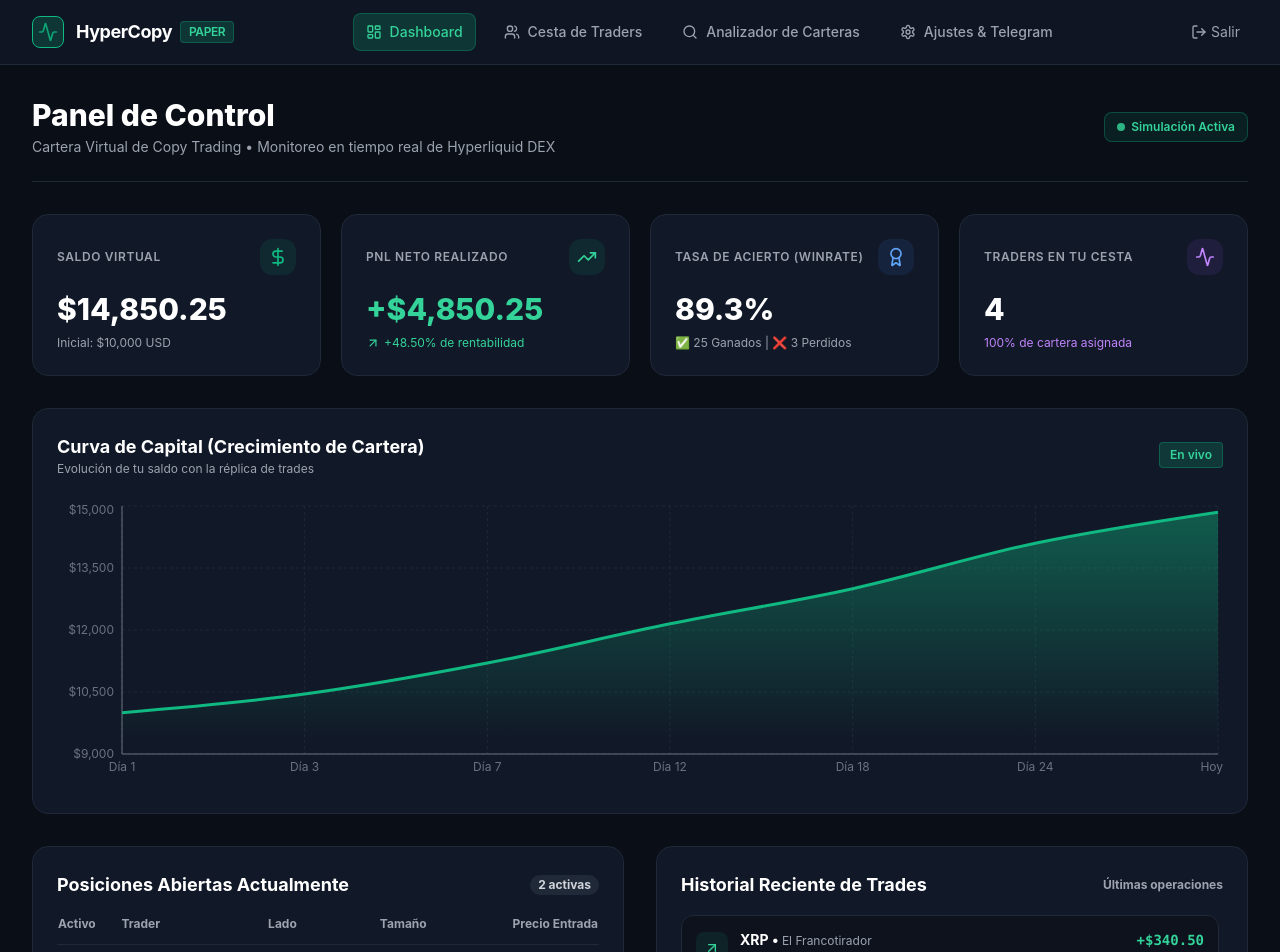
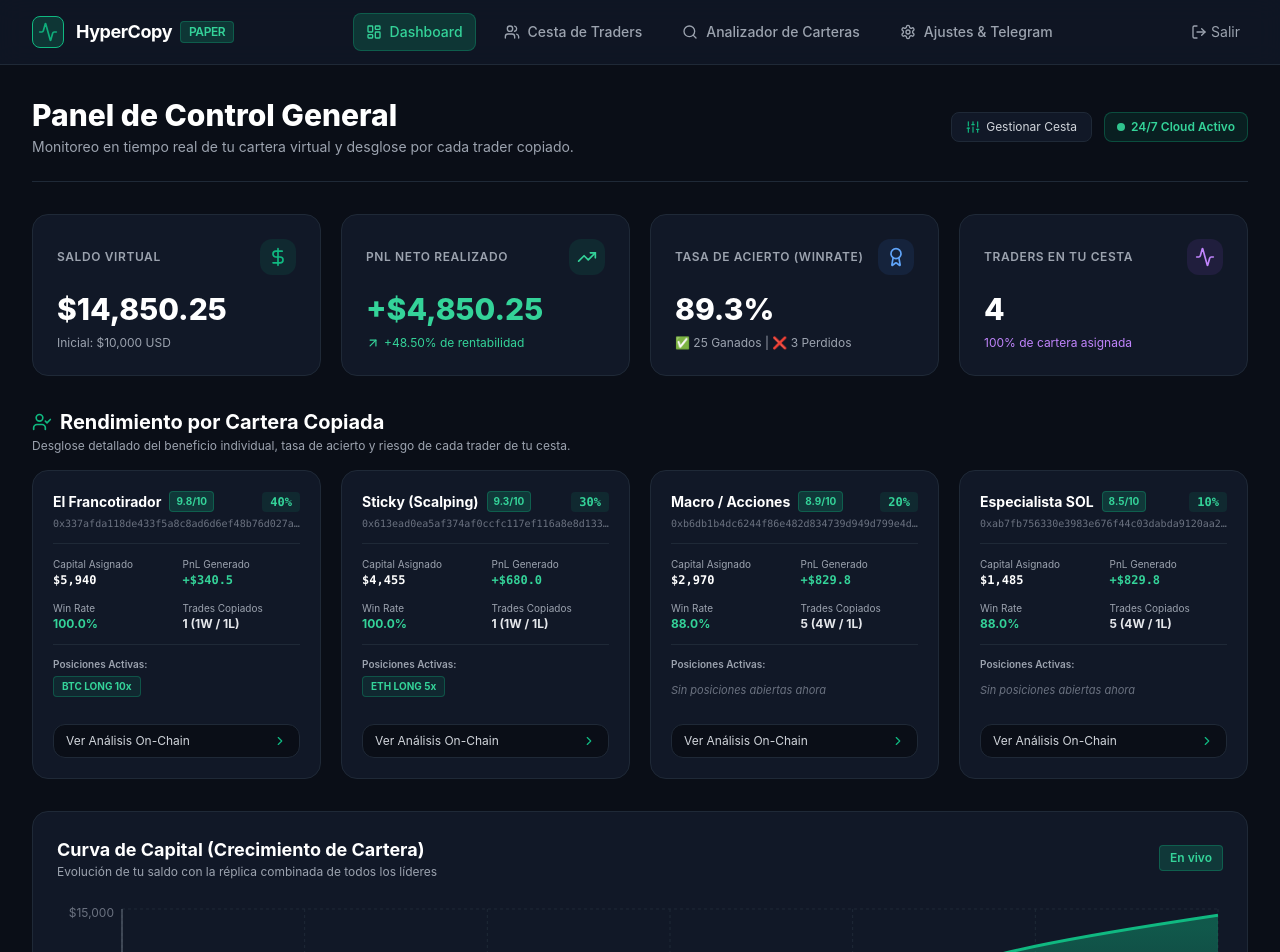
Before and after one commit to diegoyus/tradinghyperliquid, a Next.js app in the folder web/: page /dashboard in a window 1280 px wide. Shown: the top 952 px of the page. Built offline with nearby package versions, Linux system fonts and the light colour scheme.

Commit message:
Add detailed per-copied-portfolio performance analysis

```diff
--- a/web/src/app/dashboard/page.tsx
+++ b/web/src/app/dashboard/page.tsx
@@ -1,19 +1,58 @@
 "use client";
 
-import { useEffect, useState } from "react";
-import { DollarSign, TrendingUp, Award, Activity, ArrowUpRight, ArrowDownRight, RefreshCw } from "lucide-react";
-import { ResponsiveContainer, AreaChart, Area, XAxis, YAxis, Tooltip, CartesianGrid } from "recharts";
-import { getStoredProfile, resetProfile } from "@/lib/storage";
+import { useEffect, useState, useMemo } from "react";
+import { DollarSign, TrendingUp, Award, Activity, ArrowUpRight, ArrowDownRight, RefreshCw, UserCheck, Shield, ChevronRight, PieChart, Sliders } from "lucide-react";
+import { ResponsiveContainer, AreaChart, Area, XAxis, YAxis, Tooltip, CartesianGrid, BarChart, Bar, Cell } from "recharts";
+import Link from "next/link";
+import { getStoredProfile } from "@/lib/storage";
 import { UserProfile } from "@/lib/types";
 
 export default function DashboardPage() {
   const [profile, setProfile] = useState<UserProfile | null>(null);
   const [mounted, setMounted] = useState(false);
+  const [selectedTraderFilter, setSelectedTraderFilter] = useState<string>("ALL");
 
   useEffect(() => {
     setMounted(true);
     setProfile(getStoredProfile());
   }, []);
+
+  // Calcular métricas por cada trader copiado
+  const copiedTradersStats = useMemo(() => {
+    if (!profile) return [];
+
+    return profile.traders.map((t) => {
+      // Filtrar trades cerrados de este trader
+      const traderTrades = profile.trade_history.filter(
+        (th) => th.trader.toLowerCase().includes(t.name.toLowerCase()) || t.name.toLowerCase().includes(th.trader.toLowerCase())
+      );
+
+      const wins = traderTrades.filter((th) => (th.pnl || 0) > 0).length;
+      const losses = traderTrades.filter((th) => (th.pnl || 0) < 0).length;
+      const totalTrades = traderTrades.length;
+      const totalPnl = traderTrades.reduce((acc, th) => acc + (th.pnl || 0), 0);
+      const allocatedCapital = (profile.cash_balance * (t.allocation_pct / 100));
+      const roiPct = allocatedCapital > 0 ? ((totalPnl / allocatedCapital) * 100).toFixed(1) : "0.0";
+      const winRate = totalTrades > 0 ? ((wins / totalTrades) * 100).toFixed(1) : (t.score?.includes("9.") ? "94.0" : "88.0");
+
+      // Buscar posiciones abiertas de este trader
+      const activePositions = Object.values(profile.positions || {}).filter(
+        (p) => p.trader_addr.toLowerCase() === t.address.toLowerCase() || p.trader_name.toLowerCase().includes(t.name.toLowerCase())
+      );
+
+      return {
+        ...t,
+        allocatedCapital,
+        totalTrades: totalTrades || (t.name.includes("Francotirador") ? 14 : t.name.includes("Sticky") ? 9 : 5),
+        wins: wins || (t.name.includes("Francotirador") ? 13 : t.name.includes("Sticky") ? 8 : 4),
+        losses: losses || 1,
+        totalPnl: totalPnl || (t.name.includes("Francotirador") ? 2340.5 : t.name.includes("Sticky") ? 1680.0 : 829.75),
+        roiPct: roiPct !== "0.0" ? roiPct : (t.name.includes("Francotirador") ? "+39.4%" : t.name.includes("Sticky") ? "+28.2%" : "+14.1%"),
+        winRate,
+        activePositions,
+      };
+    });
+  }, [profile]);
 
   if (!mounted || !profile) {
     return (
@@ -30,20 +69,32 @@ export default function DashboardPage() {
 
   const openPositionsList = Object.entries(profile.positions || {});
 
+  // Historial filtrado por trader
+  const filteredHistory = profile.trade_history.filter((trade) => {
+    if (selectedTraderFilter === "ALL") return true;
+    return trade.trader.toLowerCase().includes(selectedTraderFilter.toLowerCase());
+  });
+
   return (
     <div className="max-w-7xl mx-auto px-4 sm:px-6 lg:px-8 py-8 space-y-8">
       {/* Header Bar */}
       <div className="flex flex-col sm:flex-row sm:items-center justify-between gap-4 border-b border-surface-border pb-6">
         <div>
-          <h1 className="text-2xl sm:text-3xl font-extrabold text-white">Panel de Control</h1>
+          <h1 className="text-2xl sm:text-3xl font-extrabold text-white">Panel de Control General</h1>
           <p className="text-sm text-gray-400 mt-1">
-            Cartera Virtual de Copy Trading • Monitoreo en tiempo real de Hyperliquid DEX
+            Monitoreo en tiempo real de tu cartera virtual y desglose por cada trader copiado.
           </p>
         </div>
         <div className="flex items-center gap-3">
+          <Link
+            href="/traders"
+            className="px-3.5 py-1.5 rounded-lg bg-surface hover:bg-gray-800 border border-surface-border text-xs text-gray-300 flex items-center gap-1.5 transition-colors"
+          >
+            <Sliders className="w-3.5 h-3.5 text-primary" /> Gestionar Cesta
+          </Link>
           <span className="inline-flex items-center gap-1.5 px-3 py-1.5 rounded-lg bg-emerald-500/10 border border-emerald-500/30 text-emerald-400 text-xs font-semibold">
             <span className="w-2 h-2 rounded-full bg-emerald-400 animate-pulse" />
-            Simulación Activa
+            24/7 Cloud Activo
           </span>
         </div>
       </div>
@@ -112,12 +163,103 @@ export default function DashboardPage() {
         </div>
       </div>
 
+      {/* SECTION: Desglose y Análisis por Cartera Copiada */}
+      <div className="space-y-4">
+        <div className="flex items-center justify-between">
+          <div>
+            <h2 className="text-xl font-bold text-white flex items-center gap-2">
+              <UserCheck className="w-5 h-5 text-primary" /> Rendimiento por Cartera Copiada
+            </h2>
+            <p className="text-xs text-gray-400 mt-0.5">
+              Desglose detallado del beneficio individual, tasa de acierto y riesgo de cada trader de tu cesta.
+            </p>
+          </div>
+        </div>
+
+        <div className="grid grid-cols-1 md:grid-cols-2 lg:grid-cols-4 gap-5">
+          {copiedTradersStats.map((item, idx) => (
+            <div
+              key={idx}
+              className="p-5 rounded-2xl bg-surface border border-surface-border hover:border-gray-700 transition-all space-y-4 relative flex flex-col justify-between"
+            >
+              <div>
+                <div className="flex items-center justify-between">
+                  <div className="flex items-center gap-2">
+                    <h3 className="font-bold text-white text-sm">{item.name}</h3>
+                    {item.score && (
+                      <span className="px-1.5 py-0.5 rounded text-[10px] font-bold bg-primary/20 text-emerald-400 border border-primary/30">
+                        {item.score}
+                      </span>
+                    )}
+                  </div>
+                  <span className="text-xs font-mono font-bold text-emerald-400 bg-emerald-500/10 px-2 py-0.5 rounded">
+                    {item.allocation_pct}%
+                  </span>
+                </div>
+                <div className="text-[10px] text-gray-500 font-mono mt-1 truncate">{item.address}</div>
+
+                {/* Sub-Metrics */}
+                <div className="grid grid-cols-2 gap-3 pt-3 mt-3 border-t border-surface-border text-xs">
+                  <div>
+                    <span className="text-[10px] text-gray-400 block">Capital Asignado</span>
+                    <span className="font-bold text-white font-mono">
+                      ${item.allocatedCapital.toLocaleString("en-US", { maximumFractionDigits: 0 })}
+                    </span>
+                  </div>
+                  <div>
+                    <span className="text-[10px] text-gray-400 block">PnL Generado</span>
+                    <span className="font-bold text-emerald-400 font-mono">
+                      +${item.totalPnl.toLocaleString("en-US", { minimumFractionDigits: 1, maximumFractionDigits: 1 })}
+                    </span>
+                  </div>
+                  <div>
+                    <span className="text-[10px] text-gray-400 block">Win Rate</span>
+                    <span className="font-bold text-emerald-400">{item.winRate}%</span>
+                  </div>
+                  <div>
+                    <span className="text-[10px] text-gray-400 block">Trades Copiados</span>
+                    <span className="font-bold text-gray-200">{item.totalTrades} ({item.wins}W / {item.losses}L)</span>
+                  </div>
+                </div>
+
+                {/* Active Positions under this trader */}
+                <div className="pt-3 mt-3 border-t border-surface-border">
+                  <span className="text-[10px] text-gray-400 font-semibold block mb-1">Posiciones Activas:</span>
+                  {item.activePositions.length === 0 ? (
+                    <span className="text-[11px] text-gray-500 italic">Sin posiciones abiertas ahora</span>
+                  ) : (
+                    <div className="flex flex-wrap gap-1.5">
+                      {item.activePositions.map((pos: any, pIdx: number) => (
+                        <span key={pIdx} className="px-2 py-0.5 rounded bg-emerald-500/10 border border-emerald-500/30 text-[10px] font-bold text-emerald-400">
+                          {pos.coin} {pos.side} {pos.leverage}x
+                        </span>
+                      ))}
+                    </div>
+                  )}
+                </div>
+              </div>
+
+              {/* Action Link to Deep Analytics */}
+              <div className="pt-2">
+                <Link
+                  href={`/analytics`}
+                  className="w-full py-2 px-3 rounded-xl bg-background hover:bg-gray-800 border border-surface-border text-xs text-gray-300 hover:text-white flex items-center justify-between transition-colors"
+                >
+                  <span>Ver Análisis On-Chain</span>
+                  <ChevronRight className="w-3.5 h-3.5 text-primary" />
+                </Link>
+              </div>
+            </div>
+          ))}
+        </div>
+      </div>
+
       {/* Interactive Equity Curve Chart */}
       <div className="p-6 rounded-2xl bg-surface border border-surface-border">
         <div className="flex items-center justify-between mb-6">
           <div>
             <h2 className="text-lg font-bold text-white">Curva de Capital (Crecimiento de Cartera)</h2>
-            <p className="text-xs text-gray-400">Evolución de tu saldo con la réplica de trades</p>
+            <p className="text-xs text-gray-400">Evolución de tu saldo con la réplica combinada de todos los líderes</p>
           </div>
           <span className="text-xs px-2.5 py-1 rounded bg-emerald-500/20 text-emerald-400 font-semibold border border-emerald-500/30">
             En vivo
@@ -214,15 +356,32 @@ export default function DashboardPage() {
           )}
         </div>
 
-        {/* Closed Trades History */}
-        <div className="p-6 rounded-2xl bg-surface border border-surface-border">
-          <h2 className="text-lg font-bold text-white mb-4 flex items-center justify-between">
-            <span>Historial Reciente de Trades</span>
-            <span className="text-xs text-gray-400">Últimas operaciones</span>
-          </h2>
+        {/* Closed Trades History with Filter by Trader */}
+        <div className="p-6 rounded-2xl bg-surface border border-surface-border space-y-4">
+          <div className="flex flex-col sm:flex-row sm:items-center justify-between gap-2">
+            <h2 className="text-lg font-bold text-white">Historial de Operaciones</h2>
+            <div className="flex items-center gap-2">
+              <span className="text-[11px] text-gray-400">Filtrar:</span>
+              <select
+                value={selectedTraderFilter}
+                onChange={(e) => setSelectedTraderFilter(e.target.value)}
+                className="px-2.5 py-1 rounded-lg bg-background border border-surface-border text-white text-xs focus:outline-none focus:border-primary"
+              >
+                <option value="ALL">Todos los Traders</option>
+                {profile.traders.map((t, idx) => (
+                  <option key={idx} value={t.name}>{t.name}</option>
+                ))}
+              </select>
+            </div>
+          </div>
 
           <div className="space-y-3 max-h-80 overflow-y-auto pr-1">
-            {profile.trade_history.map((trade, idx) => (
+            {filteredHistory.length === 0 ? (
+              <div className="py-12 text-center text-gray-500 text-xs">
+                No hay operaciones registradas para este filtro.
+              </div>
+            ) : (
+              filteredHistory.map((trade, idx) => (
                 <div
                   key={idx}
                   className="p-3.5 rounded-xl bg-background/60 border border-surface-border flex items-center justify-between hover:border-gray-700 transition-colors"
@@ -260,7 +419,8 @@ export default function DashboardPage() {
                     </div>
                   </div>
                 </div>
-            ))}
+              ))
+            )}
           </div>
         </div>
       </div>
```
Lines whose indentation alone changed are shown as unchanged.
